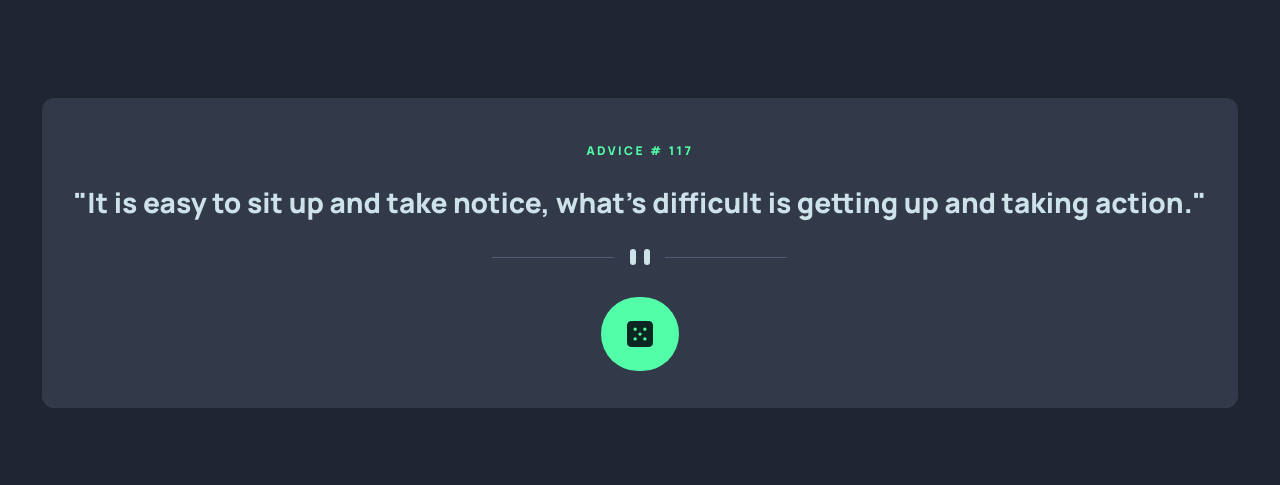
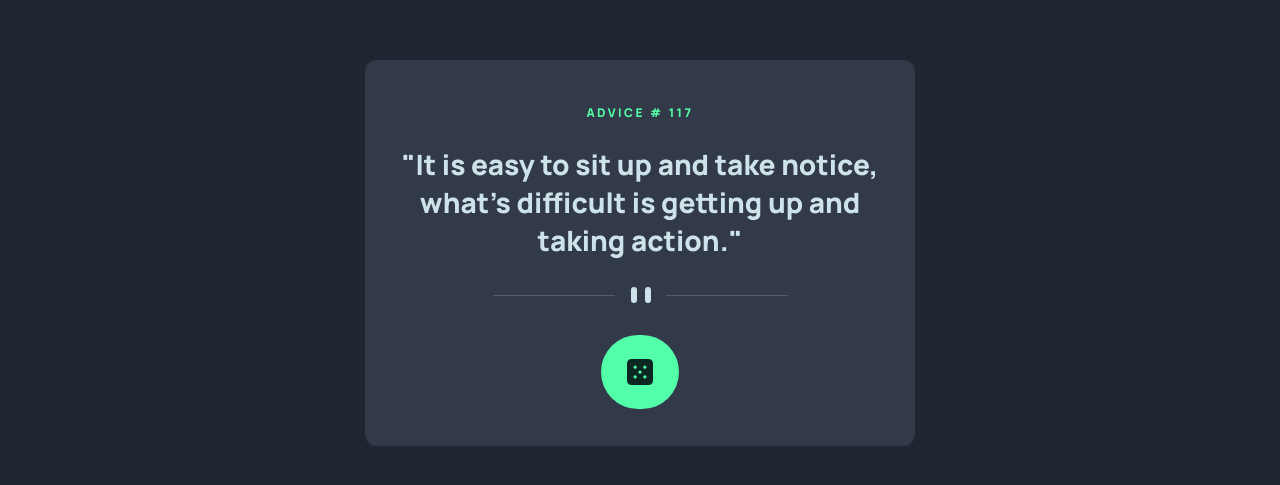
Before and after one commit to Rahul869g/advice-generator-app-main, a plain HTML site: page index.html in a window 1280 px wide. Shown: the part 147-632 px from the top of the page. Drawn offline with Linux system fonts and the light colour scheme.

Commit message:
Update style.css

```diff
--- a/style.css
+++ b/style.css
@@ -77,7 +77,7 @@ main {
 
 @media (width >= 575px) {
   .container {
-    max-width: 1440px;
+    max-width: 550px;
   }
   .btnDiv {
   }
```
